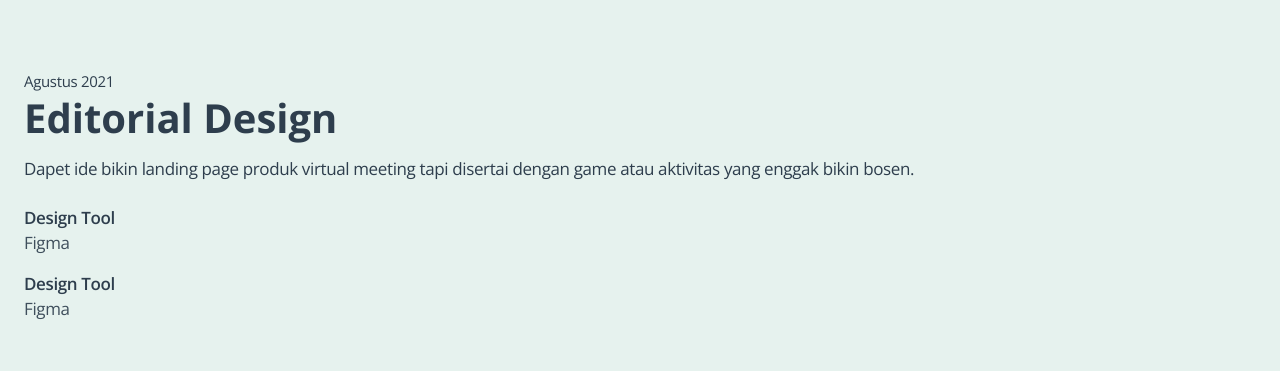
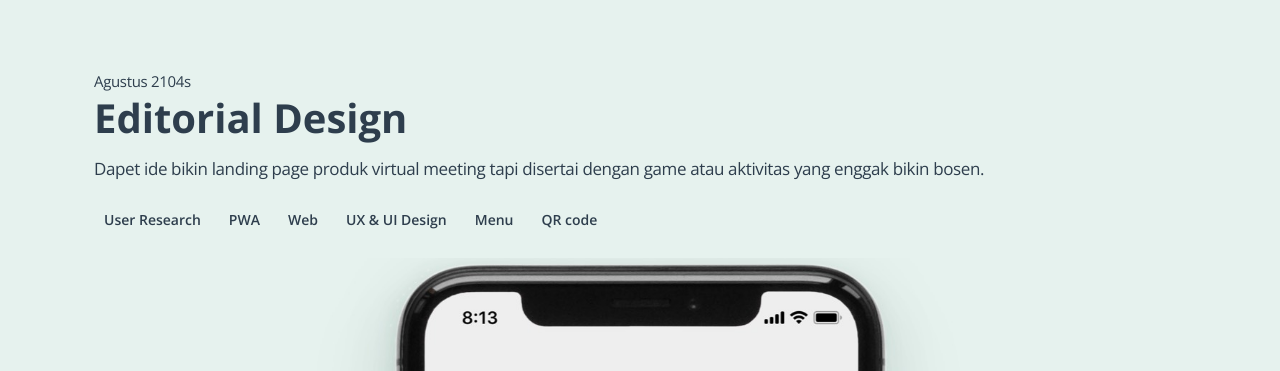
Before and after one commit to DEmanderbag/portfoliov2, a Next.js app: page / in a window 1280 px wide. Shown: the part 582-953 px from the top of the page. Built offline with nearby package versions, Linux system fonts and the light colour scheme.

Commit message:
Update project component, data loading dynamic

```diff
--- a/components/Project.js
+++ b/components/Project.js
@@ -1,38 +1,46 @@
 import styles from "../styles/Project.module.scss";
 import Image from "next/image";
 
-const Project = () => {
+const Project = ({ projectData }) => {
   return (
-    <article className={styles.project} style={{ backgroundColor: "#e6f2ee" }}>
+    <>
+      {projectData.map((project) => (
+        <article
+          key={project.name}
+          className={styles.project}
+          style={{ backgroundColor: `${project.background}` }}
+        >
           <div className={styles.wrapper}>
             <div className={styles.about}>
-          <h2>Editorial Design</h2>
-          <p className={styles.date}>Agustus 2021</p>
-          <p>
-            Dapet ide bikin landing page produk virtual meeting tapi disertai
-            dengan game atau aktivitas yang enggak bikin bosen.
-          </p>
+              <h2>{project.name}</h2>
+              <p className={styles.date}>{project.date}</p>
+              <p>{project.description}</p>
             </div>
-        <div className={styles.tools}>
-          <p className={styles.tags}>Design Tool</p>
-          <p className={styles.tool}>Figma</p>
-        </div>
-        <div className={styles.tools}>
-          <p className={styles.tags}>Design Tool</p>
-          <p className={styles.tool}>Figma</p>
-        </div>
+            <ul className={styles.tools}>
+              {project.tags.map((tag) => (
+                <li
+                  key={tag}
+                  className={styles.tags}
+                  style={{ backgroundColor: `${project.tagsBackground}` }}
+                >
+                  {tag}
+                </li>
+              ))}
+            </ul>
           </div>
           <Image
-        src="/ilustration.jpg"
+            src={`/${project.coverPhoto}`}
             alt="test image"
             layout="responsive"
             placeholder="blur"
-        blurDataURL="/ilustration.jpg"
-        width="400"
+            blurDataURL={`/${project.coverPhoto}`}
+            width="450"
             height="450"
             objectFit="cover"
           />
         </article>
+      ))}
+    </>
   );
 };
 
--- a/components/Project2.js
+++ /dev/null
@@ -1,40 +0,0 @@
-import styles from "../styles/Project.module.scss";
-import Image from "next/image";
-
-const Project2 = () => {
-  return (
-    <article className={styles.project2} style={{ backgroundColor: "#e6ecf2" }}>
-      <div className={styles.wrapper}>
-        <div className={styles.about}>
-          <h2>Editorial Design</h2>
-          <p className={styles.date}>Agustus 2021</p>
-          <p>
-            Dapet ide bikin landing page produk virtual meeting tapi disertai
-            dengan game atau aktivitas yang enggak bikin bosen.
-          </p>
-        </div>
-        <ul className={styles.tools}>
-          <li className={styles.tags}>User Research</li>
-          <li className={styles.tags}>PWA</li>
-          <li className={styles.tags}>Web</li>
-          <li className={styles.tags}>UX & UI Design</li>
-          <li className={styles.tags}>Menu</li>
-          <li className={styles.tags}>QR code</li>
-          <li className={styles.tags}>Design Tool</li>
-        </ul>
-      </div>
-      <Image
-        src="/ilustration2.jpg"
-        alt="test image"
-        layout="responsive"
-        placeholder="blur"
-        blurDataURL="/ilustration2.jpg"
-        width="450"
-        height="450"
-        objectFit="cover"
-      />
-    </article>
-  );
-};
-
-export default Project2;
--- a/pages/index.js
+++ b/pages/index.js
@@ -1,10 +1,35 @@
 import Head from "next/head";
+import styles from "../styles/Home.module.scss";
 import Footer from "../components/Footer";
-import styles from "../styles/Home.module.scss";
-
 import Poster from "../components/Poster";
 import Project from "../components/Project";
-import Project2 from "../components/Project2";
+
+const projectData = [
+  {
+    path: "project",
+    linkText: "Experience",
+    name: "Editorial Design",
+    date: "Agustus 2104s",
+    description:
+      "Dapet ide bikin landing page produk virtual meeting tapi disertai dengan game atau aktivitas yang enggak bikin bosen.",
+    tags: ["User Research", "PWA", "Web", "UX & UI Design", "Menu", "QR code"],
+    coverPhoto: "ilustration.jpg",
+    background: "#e6f2ee",
+    tagsBackground: "rgba(46, 77, 66, 0.1);",
+  },
+  {
+    path: "project",
+    linkText: "Experience",
+    name: "Editorial Design",
+    date: "Agustus 2104s",
+    description:
+      "Dapet ide bikin landing page produk virtual meeting tapi disertai dengan game atau aktivitas yang enggak bikin bosen.",
+    tags: ["Web", "UX & UI Design", "Menu", "QR code"],
+    coverPhoto: "ilustration2.jpg",
+    background: "#e6ecf2",
+    tagsBackground: "rgba(46, 62, 77, 0.1)",
+  },
+];
 
 export default function Home() {
   return (
@@ -18,14 +43,7 @@ export default function Home() {
       <main className={styles.main}>
         <h1>Hello world</h1>
         <Poster />
-        <Project />
-        <div className="layoutTest">
-          <Project />
-        </div>
-        <Project2 />
-        <div className="layoutTest">
-          <Project2 />
-        </div>
+        <Project projectData={projectData} />
       </main>
       {/* <Footer /> */}
     </div>
--- a/styles/Project.module.scss
+++ b/styles/Project.module.scss
@@ -5,38 +5,8 @@
   .wrapper {
     padding-left: var(--size-4);
     padding-right: var(--size-4);
-  }
-  .about {
-    display: flex;
-    flex-direction: column;
-    margin-bottom: var(--size-4);
-    .date {
-      order: -1;
-      margin-bottom: var(--size-1);
-      font-size: 15px;
-    }
-    h2 {
-      margin-bottom: var(--size-3);
-    }
-  }
-  .tools {
-    margin-bottom: var(--size-3);
-    .tags {
-      font-weight: 600;
-    }
-    .tool {
-      opacity: 90%;
-    }
-  }
-}
-
-.project2 {
-  padding-top: var(--size-10);
-  padding-bottom: 0;
-  margin-bottom: 3rem;
-  .wrapper {
-    padding-left: var(--size-4);
-    padding-right: var(--size-4);
+    max-width: 1140px;
+    margin: 0 auto;
   }
   .about {
     display: flex;
@@ -55,10 +25,11 @@
     display: flex;
     flex-wrap: wrap;
     gap: var(--size-2);
+    margin-bottom: var(--size-4);
     .tags {
       font-size: 14px;
       font-weight: 600;
-      background-color: rgba(46, 62, 77, 0.1);
+      // background-color: rgba(46, 62, 77, 0.1);
       color: rgb(46, 62, 77);
       padding: 4px 10px;
       border-radius: 20px;
--- a/styles/globals.scss
+++ b/styles/globals.scss
@@ -10,11 +10,3 @@
   background-clip: text;
   -webkit-text-fill-color: transparent;
 }
-
-.layoutTest {
-  padding: 1rem;
-  article {
-    border-radius: 10px;
-    overflow: hidden;
-  }
-}
```
Lines whose indentation alone changed are shown as unchanged.
